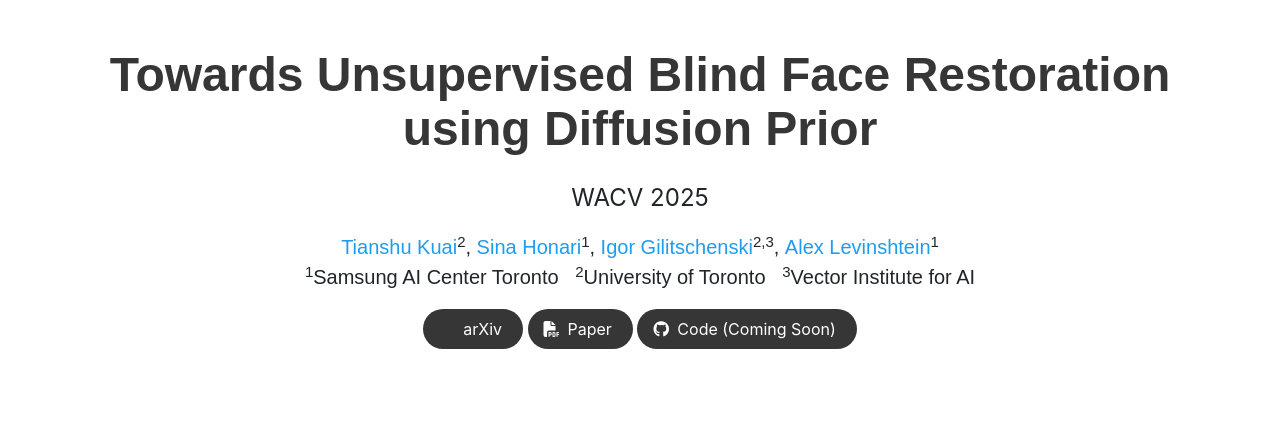
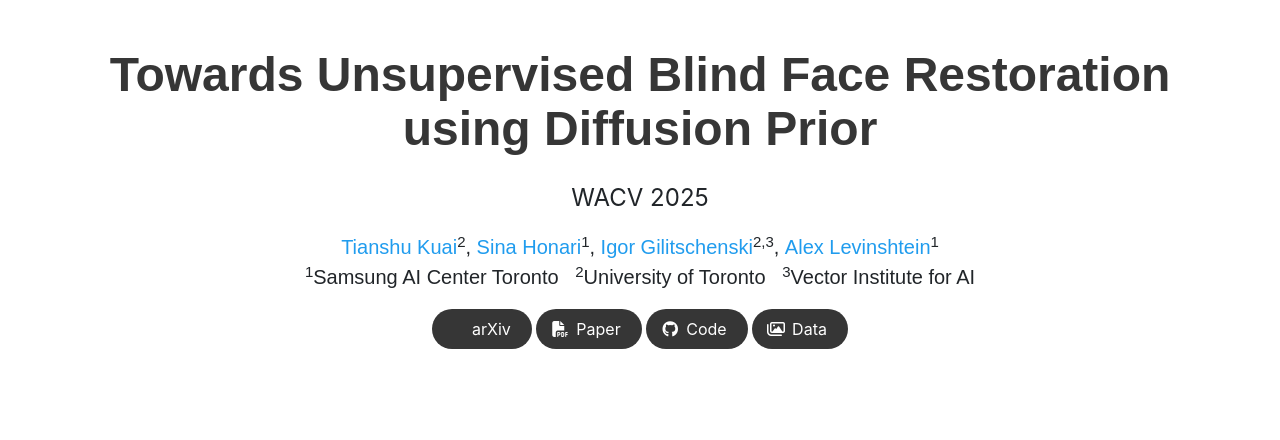
Before and after one commit to DT-BFR/DT-BFR.github.io, a plain HTML site: page index.html in a window 1280 px wide. Shown: the top 440 px of the page. Drawn offline with nearby package versions, Linux system fonts and the light colour scheme; some icons are missing; a web font is replaced by a local one.

Commit message:
add code and data links

```diff
--- a/index.html
+++ b/index.html
@@ -175,22 +175,22 @@
                 </a>
               </span> -->
               <span class="link-block">
-                <a href="https://DT-BFR.github.io/"
+                <a href="https://github.com/SamsungLabs/DT-BFR"
                    class="external-link button is-normal is-rounded is-dark">
                   <span class="icon">
                       <i class="fab fa-github"></i>
                   </span>
-                  <span>Code (Coming Soon)</span>
+                  <span>Code</span>
                   </a>
               </span>
-              <!-- <span class="link-block">
-                <a href="index.html" class="external-link button is-normal is-rounded is-dark">
+              <span class="link-block">
+                <a href="https://drive.google.com/drive/folders/1aIJnDIIlHsaLWKZvOjSxsg3Q_pA8gMDt?usp=sharing" class="external-link button is-normal is-rounded is-dark">
                   <span class="icon">
                       <i class="far fa-images"></i>
                   </span>
                   <span>Data</span>
                   </a>
-              </span> -->
+              </span>
             </div>
         </div>
       </div>
```
